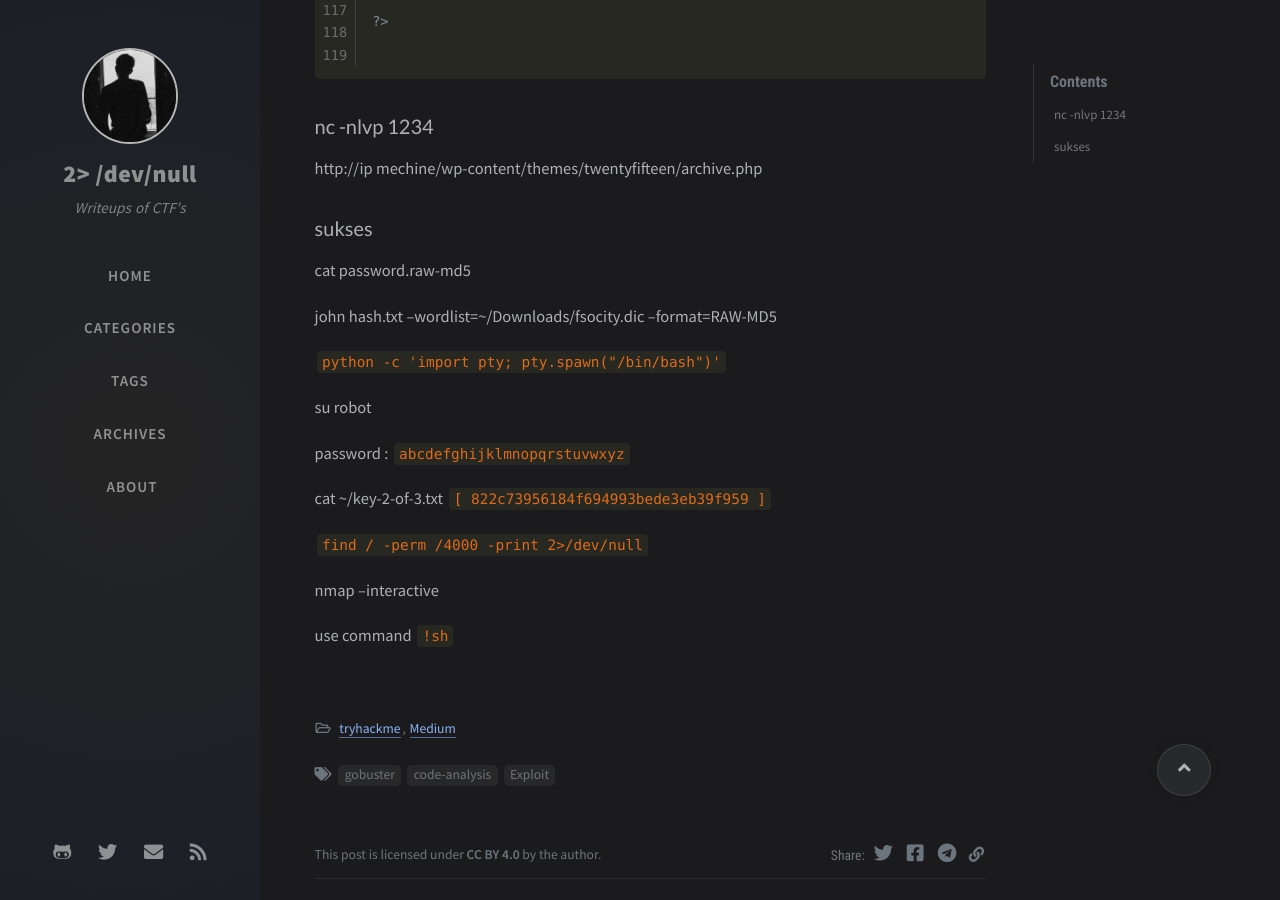
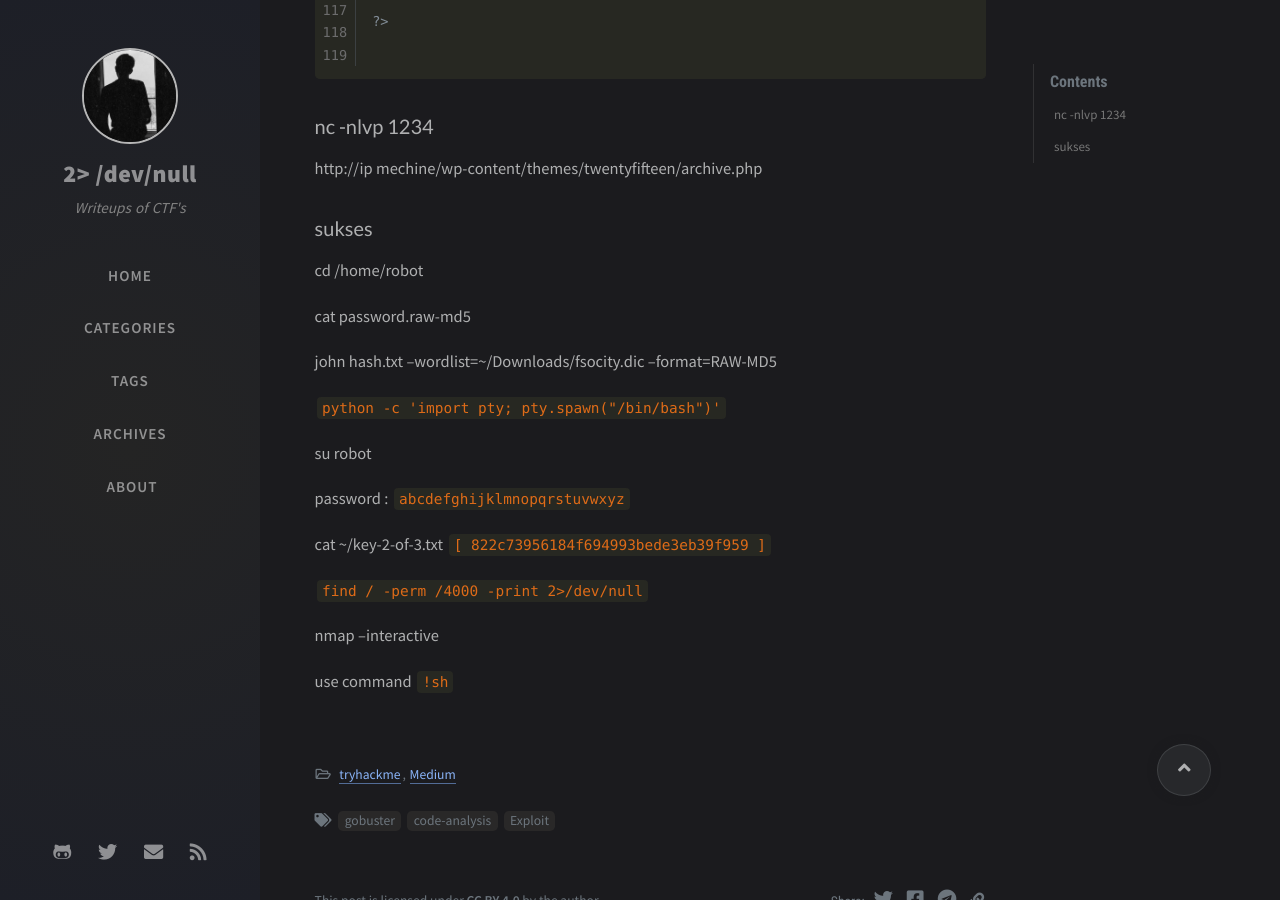
Before and after one commit to darksec1337/darksec1337.github.io, a Jekyll site: the page built from _posts/2021-04-09-Mr-robots.md, in a window 1280 px wide and 900 px high, scrolled down 3871 px. Built offline with Jekyll 4.4.1, drawn with Linux system fonts in a browser that asks for light colours; nearby versions of some CDN libraries; comment, search, counter and statistics services are not loaded.

Commit message:
Update 2021-04-09-Mr-robots.md

```diff
--- a/_posts/2021-04-09-Mr-robots.md
+++ b/_posts/2021-04-09-Mr-robots.md
@@ -162,6 +162,8 @@ http://ip mechine/wp-content/themes/twentyfifteen/archive.php
 
 ### sukses
 
+cd /home/robot
+
 cat password.raw-md5
 
 john hash.txt --wordlist=~/Downloads/fsocity.dic --format=RAW-MD5
```
